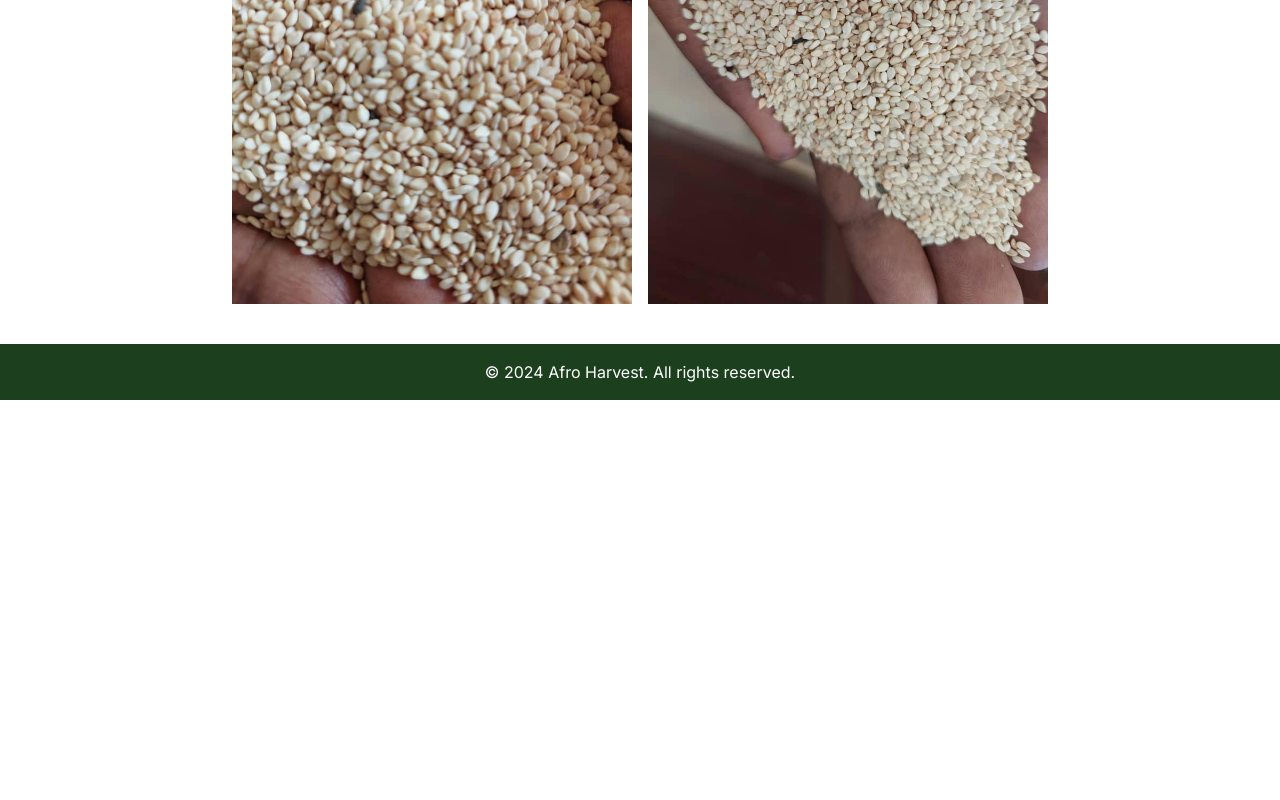
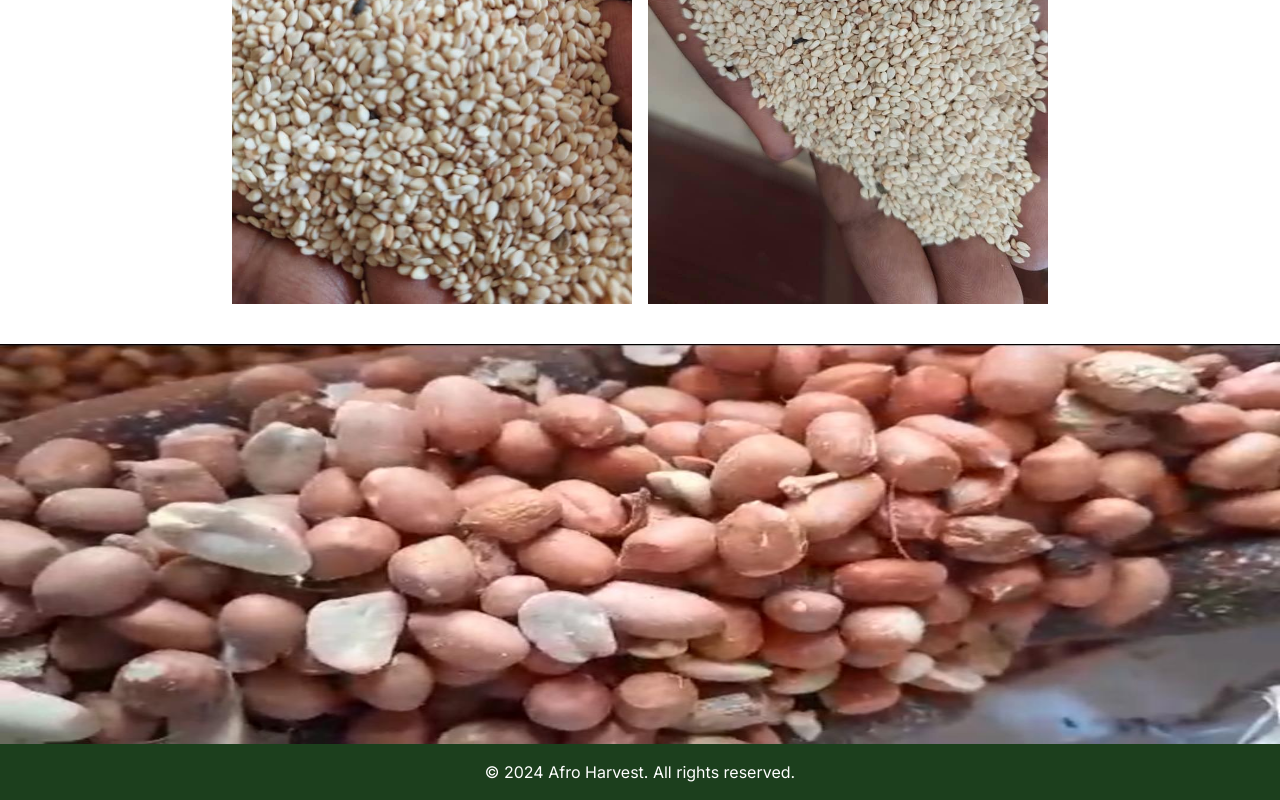
Before and after one commit to IrfanG-cloud/afroharvest, a Next.js app: page / in a window 1280 px wide. Shown: the part 1261-2061 px from the top of the page. Before the commit the page ends 1661 px from the top, so only its background shows below. Built offline with nearby package versions, Linux system fonts and the light colour scheme.

Commit message:
image add in bottom

```diff
--- a/src/app/about/page.js
+++ b/src/app/about/page.js
@@ -59,6 +59,7 @@ const page = () => {
         <div className="mx-4 py-12">
           <Image src="/abt.png" alt="" width="500" height="500" />
         </div>
+        <Image src="/bg.jfif" alt="" width={500} height={400} className="w-full h-[400px]"/>
       </div>
     </>
   );
--- a/src/app/product/page.js
+++ b/src/app/product/page.js
@@ -157,7 +157,7 @@ const page = () => {
         <Link href="/" className="bg-[#1c3f1d] w-60 px-10 py-3 text-white rounded-[25px] mt-8 text-[14px]" >Learn More</Link>
         </div>
       </div>
-
+      <Image src="/bg.jfif" alt="" width={500} height={400} className="w-full h-[400px]"/>
     </div>
   );
 };
--- a/src/components/Hero.js
+++ b/src/components/Hero.js
@@ -92,6 +92,8 @@ const Hero = () => {
         {/* <div className="py-10">
         <ContactForm />
         </div> */}
+        <Image src="/bg.jfif" alt="" width={500} height={400} className="w-full h-[400px]"/>
+
       </div>
     </>
   );
```
